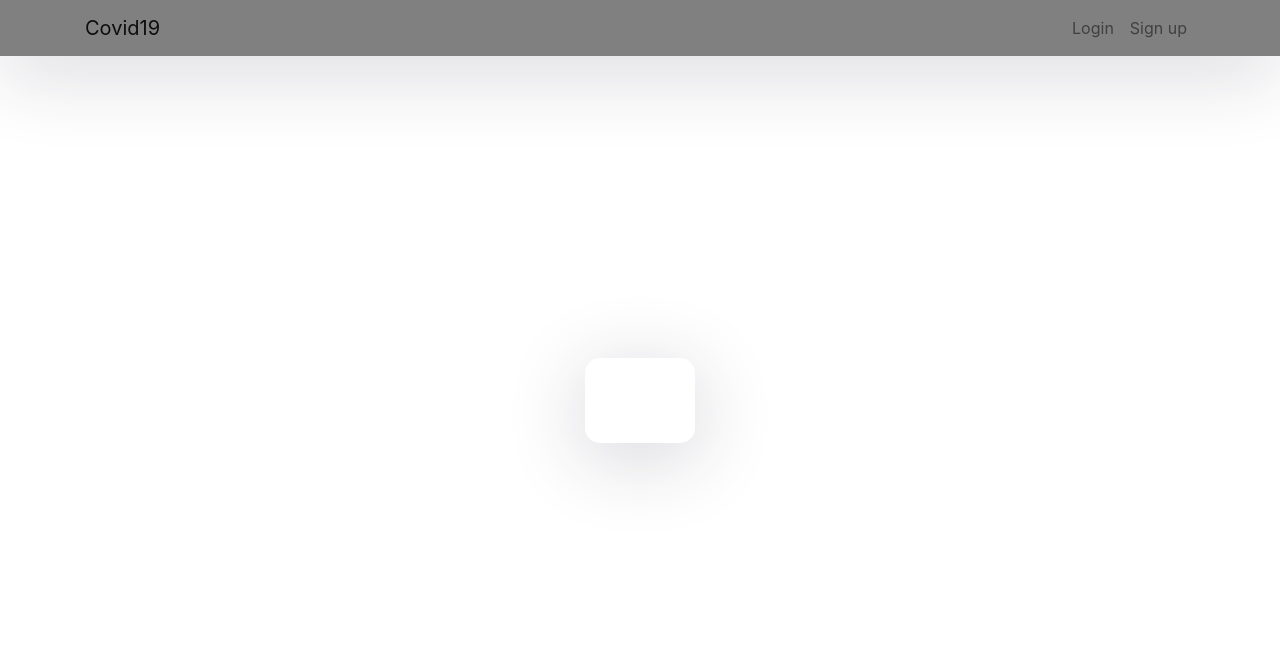
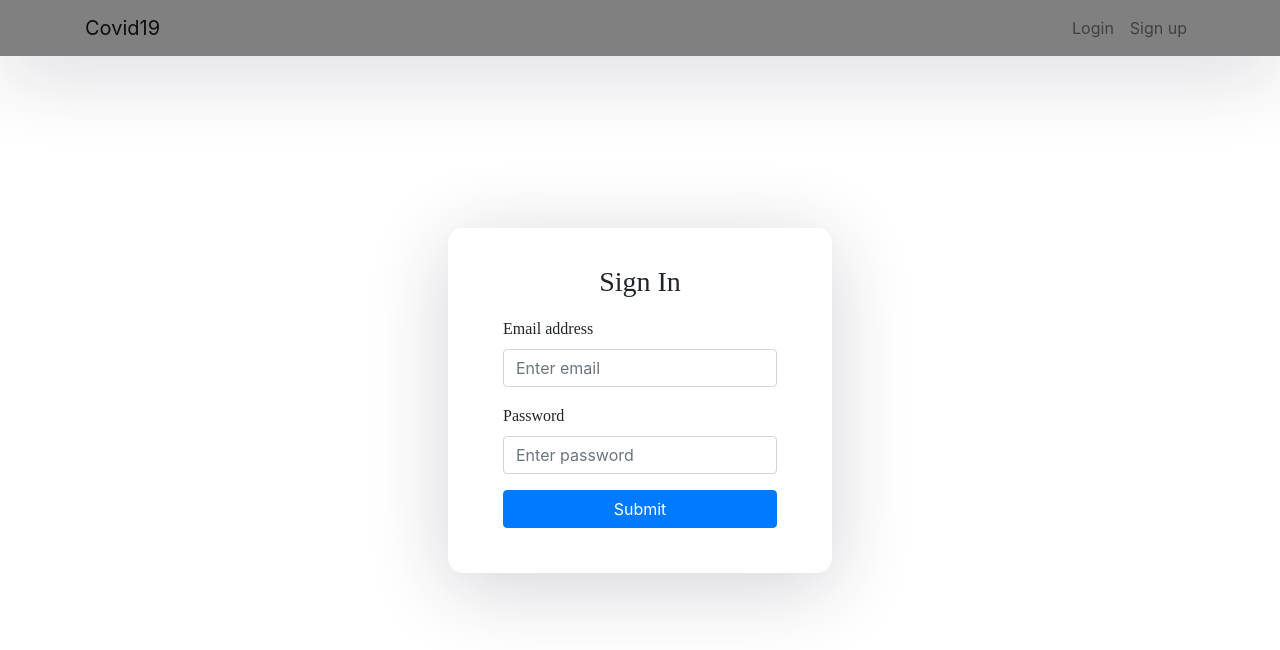
Before and after one commit to ShivalathaRachamalla/Penguin-Care-Website, a React (Create React App) app in the folder frontend/: page /Login in a window 1280 px wide. Shown: the top 650 px of the page. Built offline with nearby package versions, Linux system fonts and the light colour scheme.

Commit message:
adding login page :wq

```diff
--- a/frontend/src/App.js
+++ b/frontend/src/App.js
@@ -2,6 +2,7 @@
 import '../node_modules/bootstrap/dist/css/bootstrap.min.css';
 import './App.css';
 import { BrowserRouter as Router, Switch, Route, Link } from "react-router-dom";
+import Login from "./components/auth/login.component";
 
 import Home from './components/Home.component';
 
@@ -29,6 +30,7 @@
         <div className="auth-inner">
           <Switch>
             <Route exact path='/' component={Home} />
+            <Route path="/Login" component={Login} />
           </Switch>
         </div>
       </div>
--- /dev/null
+++ b/frontend/src/components/auth/login.component.js
@@ -0,0 +1,25 @@
+import React, { Component } from "react";
+
+export default class Login extends Component {
+    render() {
+        return (
+            <form>
+                <h3>Sign In</h3>
+
+                <div className="form-group">
+                    <label>Email address</label>
+                    <input type="email" className="form-control" placeholder="Enter email" />
+                </div>
+
+                <div className="form-group">
+                    <label>Password</label>
+                    <input type="password" className="form-control" placeholder="Enter password" />
+                </div>
+
+
+                <button type="submit" className="btn btn-primary btn-block">Submit</button>
+
+            </form>
+        );
+    }
+}
```
Also changed, not shown: frontend/src/components/auth/signup.js (added, +36 -0 lines).
